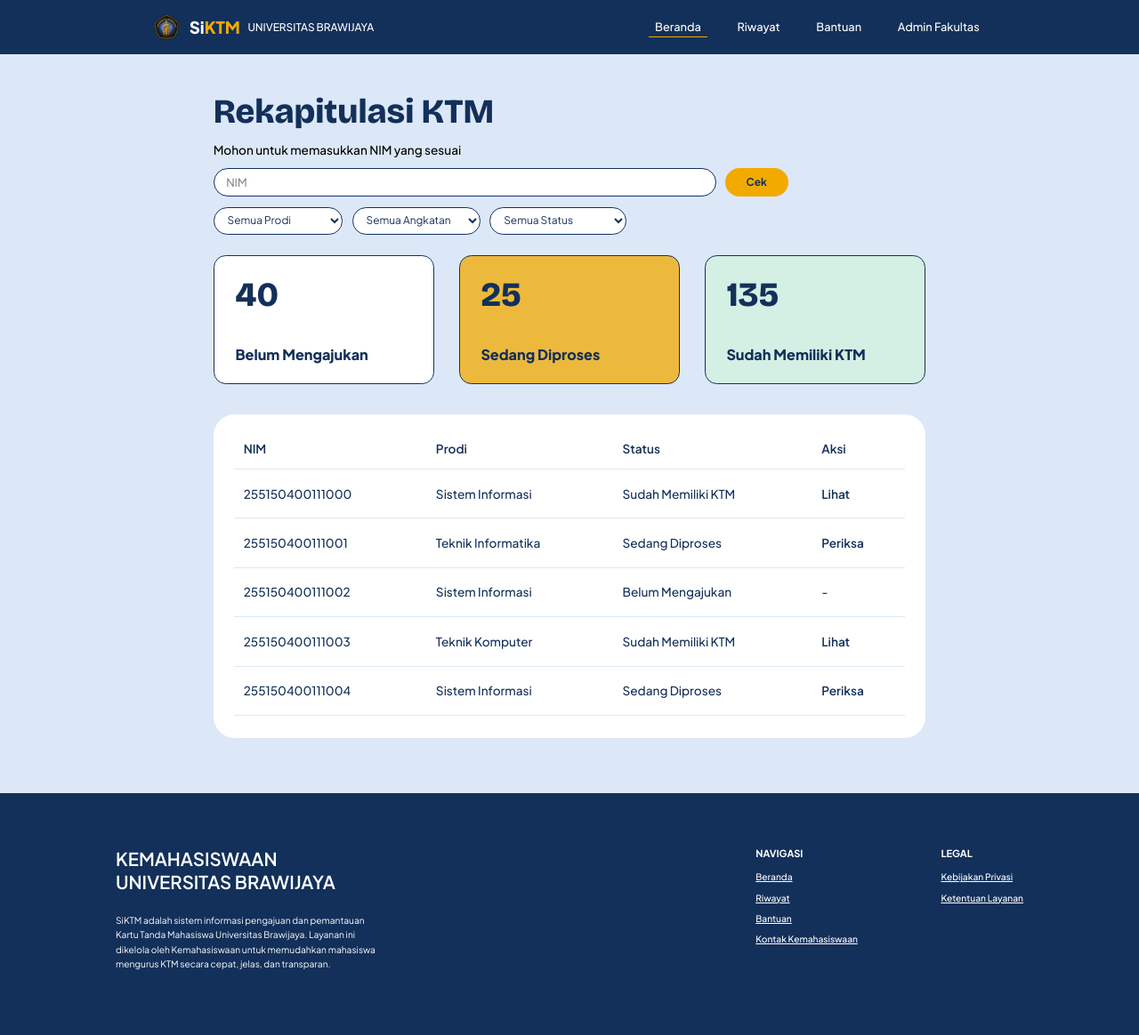
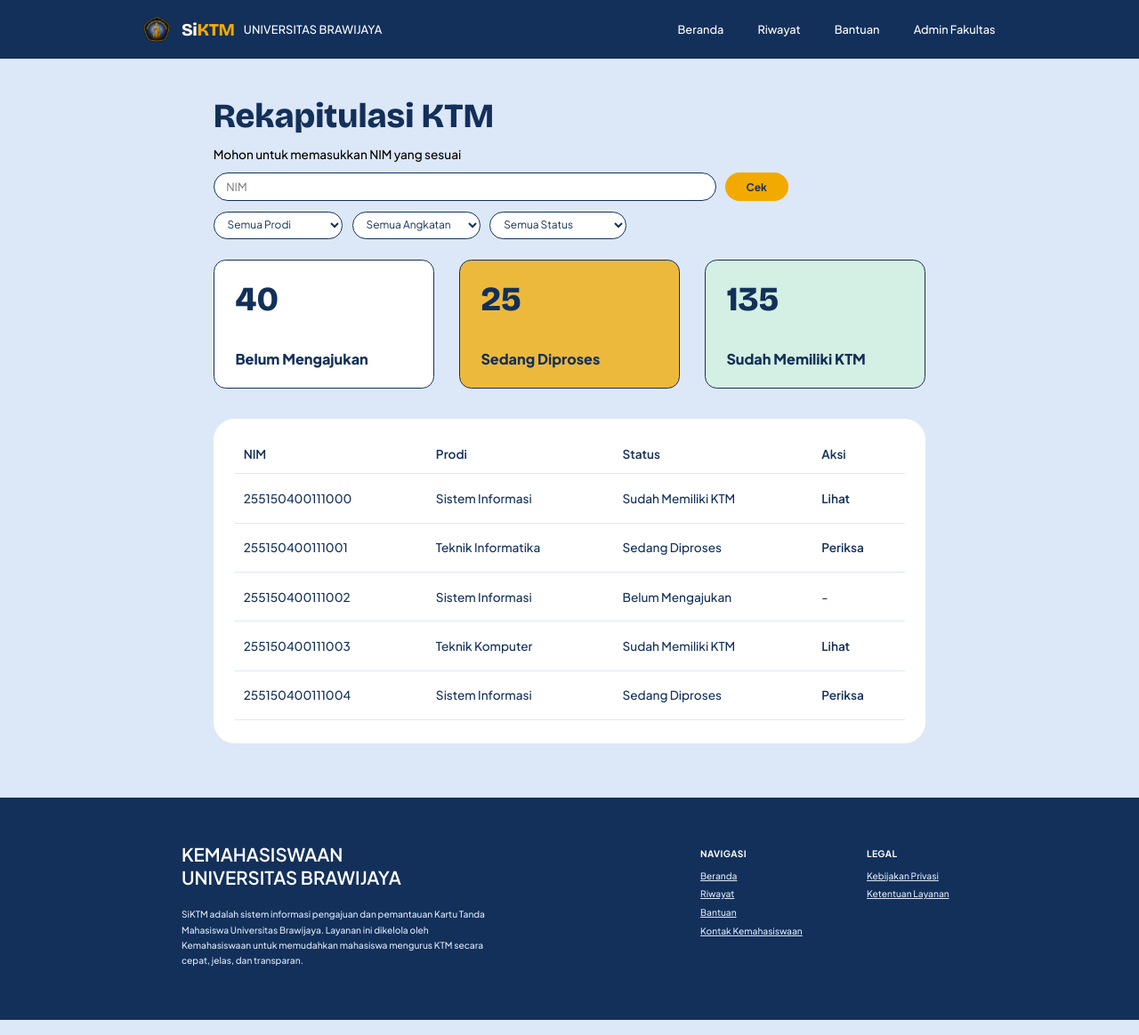
Before and after one commit to belove-pink/SiKTM-RSI, a Laravel app: page /preview-rekap-ktm in a window 1280 px wide. Shown: the whole page at 89% size. Run offline with Laravel 12, Linux system fonts and the light colour scheme.

Commit message:
Samakan navbar dan footer rekapitulasi KTM dengan halaman lain

```diff
--- a/resources/views/rekap-ktm.blade.php
+++ b/resources/views/rekap-ktm.blade.php
@@ -11,7 +11,18 @@
     body { zoom: 0.85; margin: 0; font-family: 'Plus Jakarta Sans', 'Segoe UI', Arial, sans-serif; background: #dce8f8; color: #13305a; min-height: 100vh; display: flex; flex-direction: column; }
 
     /* Navbar */
-    .nav { background: #13305a; color: #fff; padding: 0 24px; height: 72px; }
+    .nav { height: 78px; padding: 0 max(2.5%, calc((100% - 1200px) / 2 + 37px)); background: #13305a; color: #fff; }
+    .nav-isi { height: 100%; display: flex; align-items: center; justify-content: space-between; }
+    .nav .kiri { display: flex; align-items: center; gap: 12px; font-size: 15px; font-weight: 500; letter-spacing: .2px; }
+    .nav .kiri img { width: 38px; height: 38px; object-fit: contain; }
+    .nav .kiri b { font-family: 'Bricolage Grotesque', 'Plus Jakarta Sans', Arial, sans-serif; font-size: 23px; font-weight: 800; letter-spacing: -.4px; }
+    .nav .kiri b span { color: #f2aa00; }
+    .nav .kiri > span { font-weight: 500; }
+    .nav .kanan { display: flex; align-items: stretch; gap: 45px; height: 100%; }
+    .nav .kanan a { display: flex; align-items: center; padding: 3px 0 0; color: #fff; text-decoration: none; font-size: 15px; font-weight: 500; border-bottom: 3px solid transparent; transition: .2s; }
+    .nav .kanan a:hover { border-bottom-color: #f2aa00; }
+
+    /* .nav { background: #13305a; color: #fff; padding: 0 24px; height: 72px; }
     .nav-isi { max-width: 1100px; height: 100%; margin: 0 auto; display: flex; align-items: center; justify-content: space-between; }
     .nav .kiri { display: flex; align-items: center; gap: 10px; font-size: 14px; font-weight: 500; }
     .nav .kiri img { height: 35px; }
@@ -19,7 +30,7 @@
     .nav .kiri b span { color: #f2aa00; }
     .nav .kanan { display: flex; gap: 32px; font-size: 15px; font-weight: 500; }
     .nav .kanan a { color: #fff; text-decoration: none; padding: 4px 8px; }
-    .nav .kanan a.aktif { border-bottom: 2px solid #f2aa00; }
+    .nav .kanan a.aktif { border-bottom: 2px solid #f2aa00; } */
 
     /* Konten */
     main { flex: 1; width: 100%; max-width: 990px; margin: 0 auto; padding: 48px 24px 72px; }
@@ -51,13 +62,28 @@
     .aksi { color: #13305a; font-weight: 600; text-decoration: none; }
 
     /* Footer */
-    footer { background: #13305a; color: #fff; padding: 72px 24px 84px; }
+    footer { padding: 60px max(7.2%, calc((100% - 1200px) / 2 + 87px)) 68px; background: #13305a; color: #fff; }
+    .footer-isi { display: grid; grid-template-columns: 1fr 180px 120px; gap: 40px; align-items: start; }
+    footer h2 { margin: 0 0 22px; font-size: 24px; line-height: 1.3; font-weight: 600; }
+    footer p { max-width: 420px; margin: 0; color: #dce8f8; font-size: 12px; line-height: 1.7; font-weight: 500; }
+    footer .kolom { display: contents; }
+    footer .kolom h4 { margin: 6px 0 14px; font-size: 12px; font-weight: 700; letter-spacing: .4px; }
+    footer .kolom a { display: block; margin-bottom: 9px; color: #dce8f8; font-size: 12px; text-decoration: underline; font-weight: 500; }
+
+    @media (max-width: 900px) {
+    footer { padding: 40px 7%; }
+    .footer-isi { grid-template-columns: 1fr 1fr; gap: 28px; }
+    .footer-isi > div:first-child { grid-column: 1 / -1; }
+  }
+
+    /* footer { background: #13305a; color: #fff; padding: 72px 24px 84px; }
     .footer-isi { max-width: 1200px; margin: 0 auto; display: flex; justify-content: space-between; gap: 40px; flex-wrap: wrap; }
     footer h2 { margin: 0 0 25px; font-size: 24px; font-weight: 600; line-height: 1.3; }
     footer p { margin: 0; max-width: 350px; font-size: 12px; line-height: 1.6; font-weight: 400; }
     footer .kolom { display: flex; gap: 110px; font-size: 12px; }
     footer .kolom h4 { margin: 0 0 16px; font-size: 13px; font-weight: 700; }
-    footer .kolom a { display: block; margin-bottom: 12px; color: #fff; text-decoration: underline; font-weight: 500; }
+    footer .kolom a { display: block; margin-bottom: 12px; color: #fff; text-decoration: underline; font-weight: 500; } */
+
   </style>
 </head>
 <body>
```
